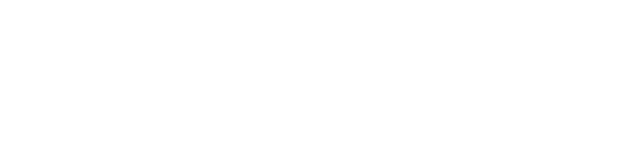
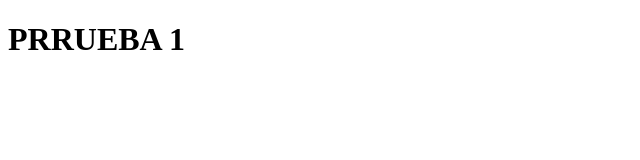
Before and after one commit to jcamblong/coder-test, a plain HTML site: page index.html in a window 1280 px wide. Shown: the whole page, without its empty margins (0-640 px from the left). Drawn offline with Linux system fonts and the light colour scheme.

Commit message:
Segundo commit. Rama test

```diff
--- a/index.html
+++ b/index.html
@@ -7,6 +7,7 @@
     <title>Document</title>
 </head>
 <body>
+    <h1>PRRUEBA 1</h1>
 
 </body>
 </html>
```
